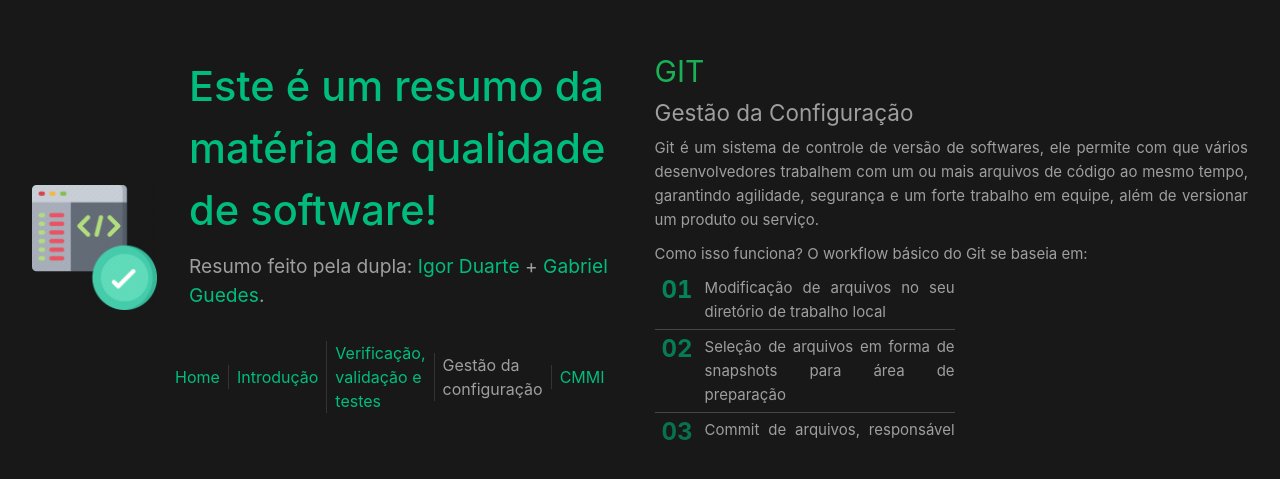
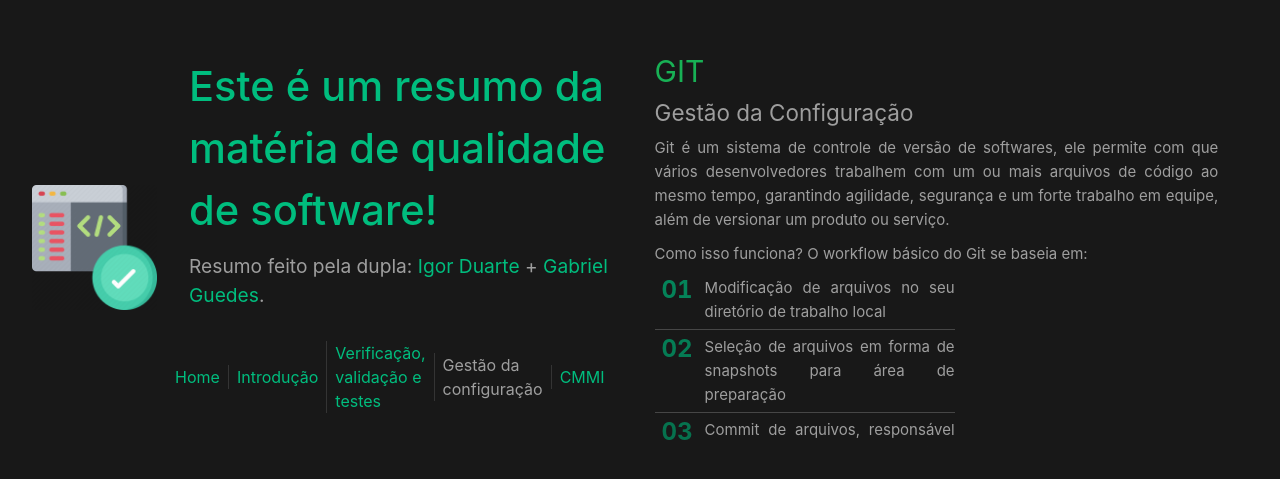
Before and after one commit to gabrielgdc/quality-software-resume, a Vue app: page /git in a window 1280 px wide. Shown: the part 153-632 px from the top of the page. Built offline with nearby package versions, Linux system fonts and the light colour scheme.

Commit message:
fix: Fix paragraph width

```diff
--- a/src/assets/viewsEssentials.css
+++ b/src/assets/viewsEssentials.css
@@ -56,6 +56,7 @@ h1 {
   text-align: justify;
   line-height: 1.6;
   padding: 5px 0px;
+  max-width: 95%;
 }
 
 @media (min-width: 1024px) {
```
